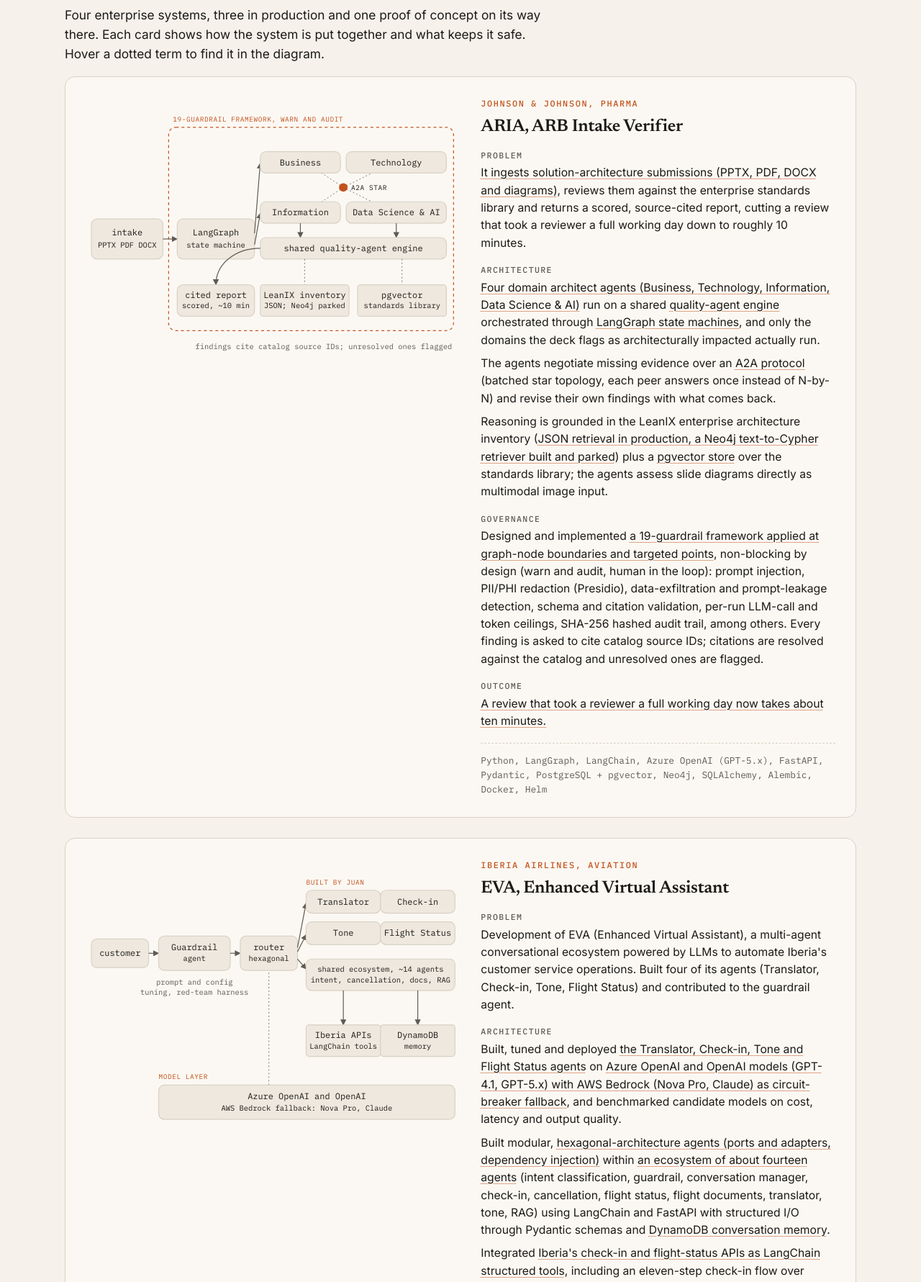
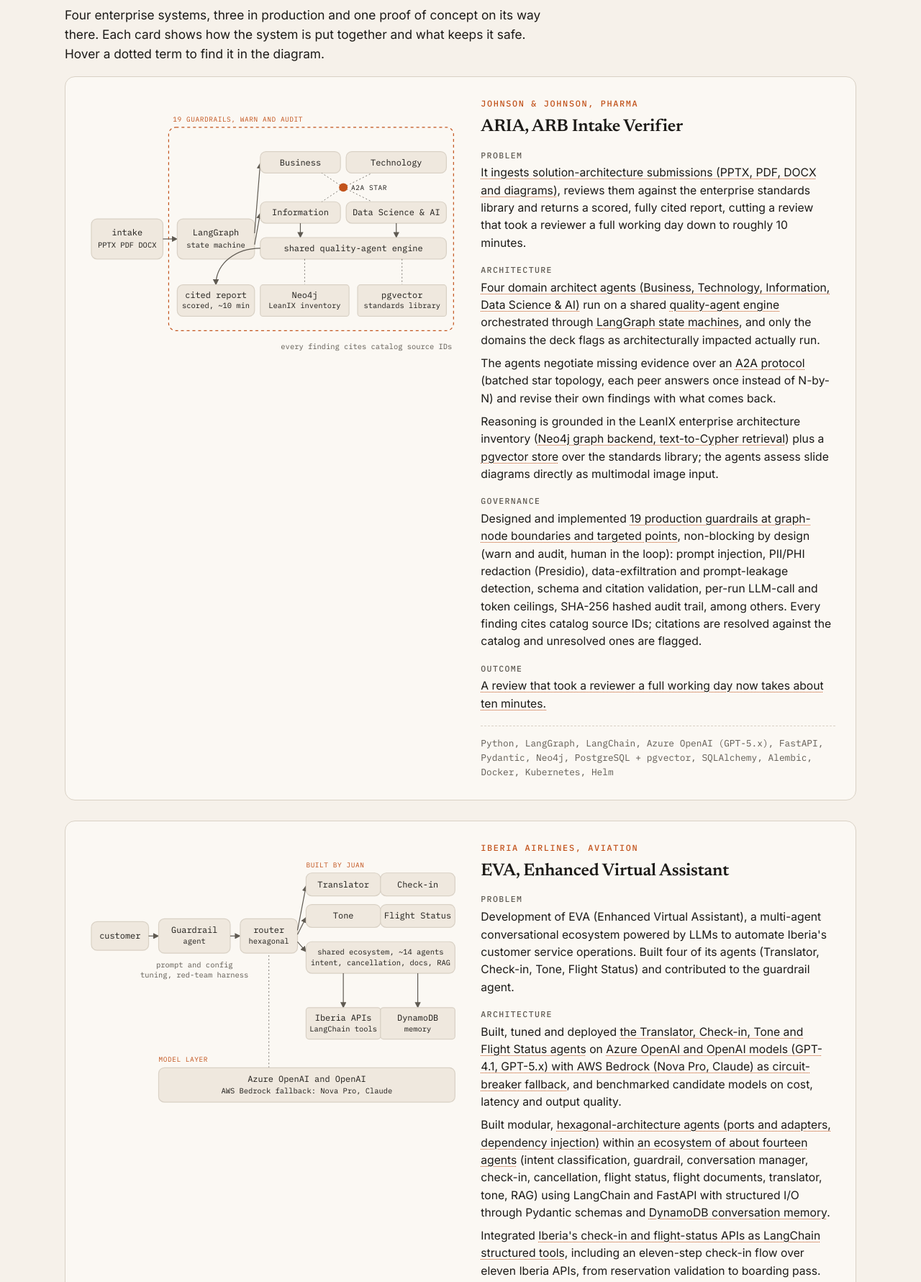
Before and after one commit to jdpinedaj/jdpinedaj.github.io, a plain HTML site: page index.html in a window 1280 px wide. Shown: the part 780-2561 px from the top of the page at 72% size. Drawn offline with Linux system fonts and the light colour scheme.

Commit message:
Claims follow what was built and delivered: Neo4j GraphRAG, 19 guardrails, Kubernetes/Helm, Sobol and LangSmith restored in CV and page

```diff
--- a/index.html
+++ b/index.html
@@ -112,13 +112,13 @@
     <article class="card" id="aria">
       <figure class="card-diagram">
         <svg class="diagram" viewBox="0 0 520 400" role="img" aria-labelledby="aria-diagram-title">
-          <title id="aria-diagram-title">ARIA: intake flows into a LangGraph state machine, four domain agents on a shared engine exchange evidence over an A2A star, grounded in the LeanIX inventory and pgvector, producing a cited report inside a band of 19 guardrails that warn and audit.</title>
+          <title id="aria-diagram-title">ARIA: intake flows into a LangGraph state machine, four domain agents on a shared engine exchange evidence over an A2A star, grounded in Neo4j and pgvector, producing a cited report inside a band of 19 guardrails that warn and audit.</title>
           <defs>
             <marker id="arrow" viewBox="0 0 10 10" refX="9" refY="5" markerWidth="7" markerHeight="7" orient="auto-start-reverse"><path d="M 0 0 L 10 5 L 0 10 z"/></marker>
           </defs>
           <g class="node band" data-term="guardrails">
             <rect x="116" y="42" width="398" height="284"/>
-            <text x="122" y="34">19-guardrail framework, warn and audit</text>
+            <text x="122" y="34">19 guardrails, warn and audit</text>
           </g>
           <g class="node" data-term="intake">
             <rect x="8" y="170" width="100" height="56"/>
@@ -161,8 +161,8 @@
           <path class="edge thin" d="M 442 226 L 442 262"/>
           <g class="node store" data-term="inventory">
             <rect x="244" y="262" width="124" height="44"/>
-            <text x="306" y="280" text-anchor="middle">LeanIX inventory</text>
-            <text x="306" y="295" text-anchor="middle" class="muted">JSON; Neo4j parked</text>
+            <text x="306" y="280" text-anchor="middle">Neo4j</text>
+            <text x="306" y="295" text-anchor="middle" class="muted">LeanIX inventory</text>
           </g>
           <g class="node store" data-term="pgvector">
             <rect x="380" y="262" width="124" height="44"/>
@@ -175,7 +175,7 @@
             <text x="182" y="280" text-anchor="middle">cited report</text>
             <text x="182" y="295" text-anchor="middle" class="muted">scored, ~10 min</text>
           </g>
-          <text x="512" y="352" text-anchor="end" class="muted">findings cite catalog source IDs; unresolved ones flagged</text>
+          <text x="512" y="352" text-anchor="end" class="muted">every finding cites catalog source IDs</text>
         </svg>
       </figure>
       <div>
@@ -183,17 +183,17 @@
         <h3>ARIA, ARB Intake Verifier</h3>
         <dl class="card-text">
           <dt>Problem</dt>
-          <dd><span class="term" data-term="intake">It ingests solution-architecture submissions (PPTX, PDF, DOCX and diagrams)</span>, reviews them against the enterprise standards library and returns a scored, source-cited report, cutting a review that took a reviewer a full working day down to roughly 10 minutes.</dd>
+          <dd><span class="term" data-term="intake">It ingests solution-architecture submissions (PPTX, PDF, DOCX and diagrams)</span>, reviews them against the enterprise standards library and returns a scored, fully cited report, cutting a review that took a reviewer a full working day down to roughly 10 minutes.</dd>
           <dt>Architecture</dt>
           <dd><span class="term" data-term="agents">Four domain architect agents (Business, Technology, Information, Data Science &amp; AI)</span> run on a shared <span class="term" data-term="engine">quality-agent engine</span> orchestrated through <span class="term" data-term="graph">LangGraph state machines</span>, and only the domains the deck flags as architecturally impacted actually run.</dd>
           <dd>The agents negotiate missing evidence over an <span class="term" data-term="a2a">A2A protocol</span> (batched star topology, each peer answers once instead of N-by-N) and revise their own findings with what comes back.</dd>
-          <dd>Reasoning is grounded in the LeanIX enterprise architecture inventory (<span class="term" data-term="inventory">JSON retrieval in production, a Neo4j text-to-Cypher retriever built and parked</span>) plus a <span class="term" data-term="pgvector">pgvector store</span> over the standards library; the agents assess slide diagrams directly as multimodal image input.</dd>
+          <dd>Reasoning is grounded in the LeanIX enterprise architecture inventory (<span class="term" data-term="inventory">Neo4j graph backend, text-to-Cypher retrieval</span>) plus a <span class="term" data-term="pgvector">pgvector store</span> over the standards library; the agents assess slide diagrams directly as multimodal image input.</dd>
           <dt>Governance</dt>
-          <dd>Designed and implemented <span class="term" data-term="guardrails">a 19-guardrail framework applied at graph-node boundaries and targeted points</span>, non-blocking by design (warn and audit, human in the loop): prompt injection, PII/PHI redaction (Presidio), data-exfiltration and prompt-leakage detection, schema and citation validation, per-run LLM-call and token ceilings, SHA-256 hashed audit trail, among others. Every finding is asked to cite catalog source IDs; citations are resolved against the catalog and unresolved ones are flagged.</dd>
+          <dd>Designed and implemented <span class="term" data-term="guardrails">19 production guardrails at graph-node boundaries and targeted points</span>, non-blocking by design (warn and audit, human in the loop): prompt injection, PII/PHI redaction (Presidio), data-exfiltration and prompt-leakage detection, schema and citation validation, per-run LLM-call and token ceilings, SHA-256 hashed audit trail, among others. Every finding cites catalog source IDs; citations are resolved against the catalog and unresolved ones are flagged.</dd>
           <dt>Outcome</dt>
           <dd><span class="term" data-term="report">A review that took a reviewer a full working day now takes about ten minutes.</span></dd>
         </dl>
-        <p class="stack">Python, LangGraph, LangChain, Azure OpenAI (GPT-5.x), FastAPI, Pydantic, PostgreSQL + pgvector, Neo4j, SQLAlchemy, Alembic, Docker, Helm</p>
+        <p class="stack">Python, LangGraph, LangChain, Azure OpenAI (GPT-5.x), FastAPI, Pydantic, Neo4j, PostgreSQL + pgvector, SQLAlchemy, Alembic, Docker, Kubernetes, Helm</p>
       </div>
     </article>
 
@@ -349,14 +349,14 @@
           <dd>Numetrix (TPP) Text2SQL: production conversational analytics platform over US foot-traffic and mobility data, letting business users run their own analyses in natural language instead of queueing for a data analyst who can write SQL.</dd>
           <dt>Architecture</dt>
           <dd>Four-stage hexagonal pipeline (<span class="term" data-term="extract">query extraction</span>, <span class="term" data-term="generate">context-aware SQL generation</span>, <span class="term" data-term="execute">secure execution</span>, <span class="term" data-term="transform">natural-language transformation</span>) with <span class="term" data-term="memory">session memory</span> and multi-turn follow-up resolution, plus <span class="term" data-term="faiss">FAISS semantic example selection</span> for few-shot SQL generation.</dd>
-          <dd>A 301-case regression suite (301/301 passing) combining deterministic oracles with an advisory LLM judge, an 18-case multi-turn follow-up corpus, pre-flight validation of extracted entities against catalog snapshots with fuzzy matching, and every turn persisted to a <span class="term" data-term="audit">PostgreSQL audit table</span> with per-stage timings.</dd>
+          <dd>A 301-case regression suite (301/301 passing) combining deterministic oracles with an LLM judge, an 18-case multi-turn follow-up corpus, pre-flight validation of extracted entities against the catalogs with fuzzy matching, and every turn persisted to a <span class="term" data-term="audit">PostgreSQL audit table</span> with per-stage timings.</dd>
           <dd>Earlier work for the same client: a device home-location pipeline over tens of millions of devices a month (night-time location clustering, confidence scoring, demographic enrichment), first on AWS EMR and later on GCP Dataproc, Cloud SQL and BigQuery, and the first text2SQL agents (AWS Bedrock Titan, later OpenAI).</dd>
           <dt>Governance</dt>
           <dd><span class="term" data-term="guards">A regex input guard, a parallel LLM safety classifier that adds no perceptible latency, and a read-only SQL validator that blocks DML/DDL, including writes hidden in CTEs</span>; validated with a 25-case adversarial battery (injection, jailbreak, exfiltration, obfuscation).</dd>
           <dt>Auditability</dt>
           <dd>Every turn persisted to a PostgreSQL audit table.</dd>
         </dl>
-        <p class="stack">Python, LangChain, OpenAI, FAISS, Langfuse, PostgreSQL, BigQuery, GCS, Streamlit, Docker, Bitbucket Pipelines, PySpark, AWS (EMR, EC2, S3, RDS, Athena, Bedrock), GCP (Dataproc, Dataflow, Cloud Storage, Cloud SQL, Compute Engine)</p>
+        <p class="stack">Python, LangChain, OpenAI, FAISS, LangSmith, Langfuse, PostgreSQL, BigQuery, GCS, Streamlit, Docker, Bitbucket Pipelines, PySpark, AWS (EMR, EC2, S3, RDS, Athena, Bedrock), GCP (Dataproc, Dataflow, Cloud Storage, Cloud SQL, Compute Engine)</p>
       </div>
     </article>
 
@@ -472,7 +472,7 @@
         <ul>
           <li>Tracing with Arize Phoenix, OpenTelemetry, LangSmith and Langfuse</li>
           <li>Per-run token, latency and cost tracking</li>
-          <li>Structured logging, containerised FastAPI services, Docker and Helm</li>
+          <li>Structured logging, containerised FastAPI services, Kubernetes and Helm</li>
         </ul>
       </div>
     </div>
```
Also changed, not shown: sources.md (+6 -6 lines), .claude/rules/claims.md, 2 other files.
